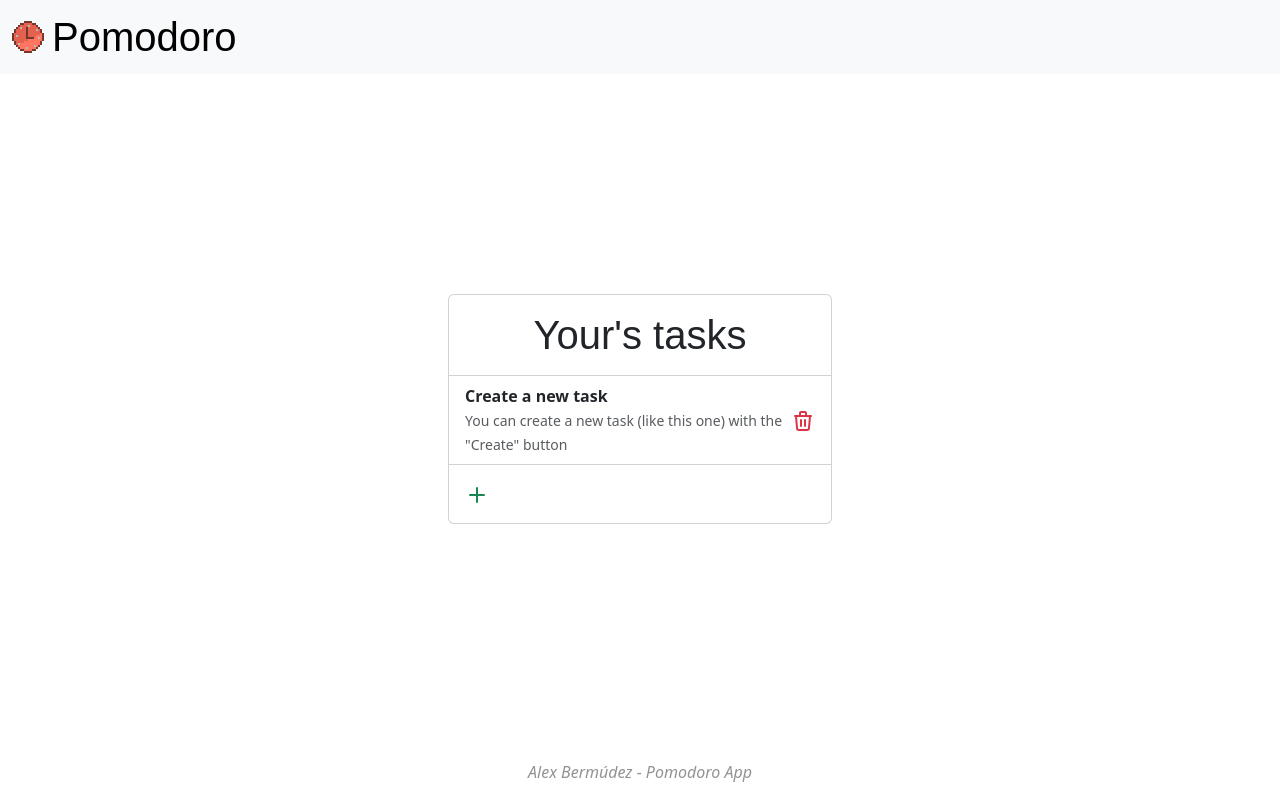
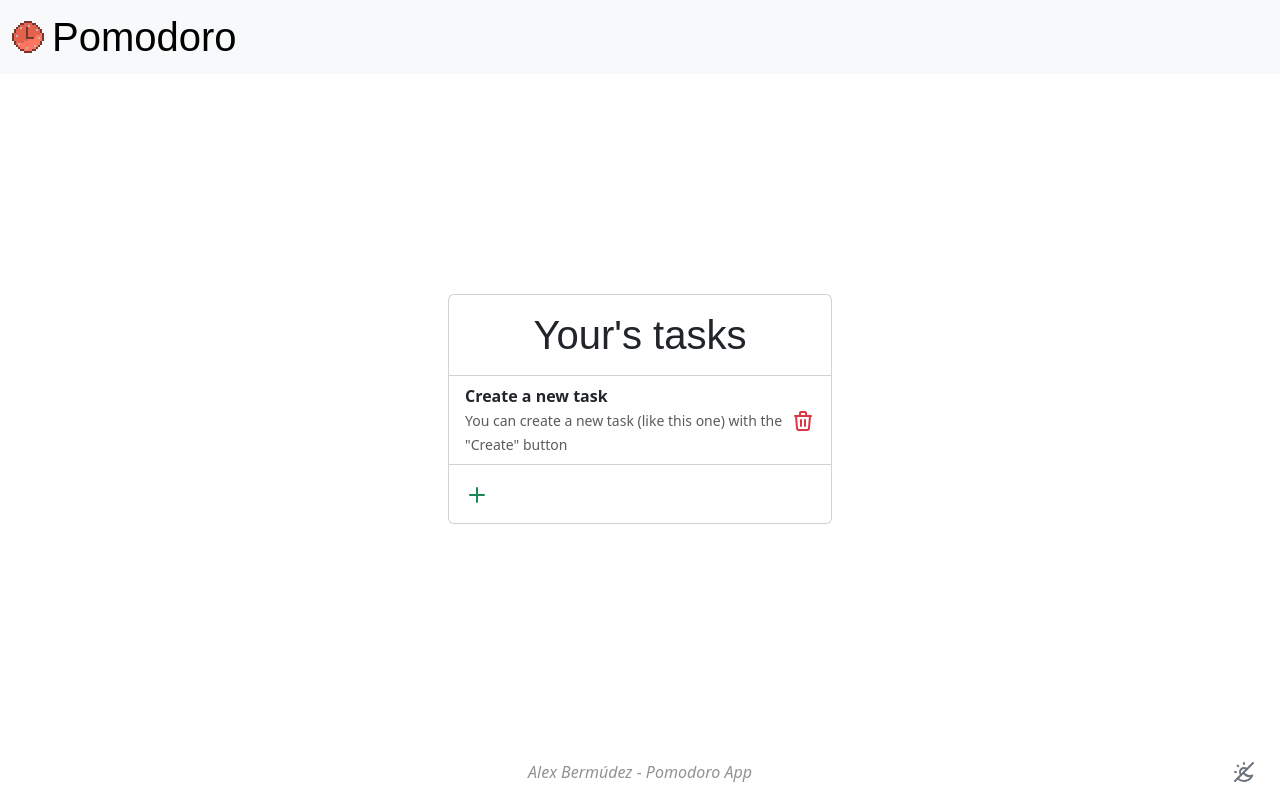
Before and after one commit to Alex-gb249/pomodoro-clock, a React (Vite) app: page / in a window 1280 px wide. Built offline with nearby package versions, Linux system fonts and the light colour scheme; a web font is replaced by a local one.

Commit message:
Move theme toggler from clock to footer

```diff
--- a/src/components/footer/Footer.tsx
+++ b/src/components/footer/Footer.tsx
@@ -1,11 +1,53 @@
+import { useContext } from 'react'
+import Moon from '../../assets/Moon'
+import Sun from '../../assets/Sun'
+import SunMoon from '../../assets/SunMoon'
 import './Footer.css'
+import { ThemeContext } from '../../contexts/Theme'
+import { turnNewTheme } from '../../utilities/ThemeUtils'
+import { Theme } from '../../models/Themes'
+import { PomodoroContext } from '../../contexts/Pomodoro'
 
 export function Footer() {
-    return (
-      <div className="d-flex justify-content-center align-items-center p-3">
-        <a href="https://github.com/Alex-gb249/pomodoro-clock" target="_blank" className="source-link text-body-tertiary fst-italic">
-          Alex Bermúdez - Pomodoro App
-        </a>
+  const { isCustomizing, isBreak } = useContext(PomodoroContext)
+
+  const { themeMode, setThemeMode } = useContext(ThemeContext)
+
+  const handleThemeMode = (newThemeMode: Theme) => {
+    turnNewTheme(newThemeMode, isBreak)
+    setThemeMode(newThemeMode)
+  }
+
+  return (
+    <div className='d-flex justify-content-center align-items-center p-3'>
+      <a
+        href='https://github.com/Alex-gb249/pomodoro-clock'
+        target='_blank'
+        className='source-link text-body-tertiary fst-italic'
+      >
+        Alex Bermúdez - Pomodoro App
+      </a>
+
+      <div className='position-absolute bottom-0 end-0 p-3'>
+        {!isCustomizing && themeMode === Theme.DARK && (
+          <a className='clickable text-secondary me-2' onClick={() => handleThemeMode(Theme.LIGHT)}>
+            <Moon />
+          </a>
+        )}
+        {!isCustomizing && themeMode === Theme.LIGHT && (
+          <a
+            className='clickable text-secondary me-2'
+            onClick={() => handleThemeMode(Theme.DYNAMIC)}
+          >
+            <Sun />
+          </a>
+        )}
+        {!isCustomizing && themeMode === Theme.DYNAMIC && (
+          <a className='clickable text-secondary me-2' onClick={() => handleThemeMode(Theme.DARK)}>
+            <SunMoon />
+          </a>
+        )}
       </div>
-    )
+    </div>
+  )
 }
--- a/src/components/task-manager/components/clock/Clock.tsx
+++ b/src/components/task-manager/components/clock/Clock.tsx
@@ -7,10 +7,6 @@ import {
 } from '../../../../utilities/ClockUtils'
 import { PomodoroContext } from '../../../../contexts/Pomodoro'
 import Skip from '../../../../assets/Skip'
-import { Theme } from '../../../../models/Themes'
-import Moon from '../../../../assets/Moon'
-import Sun from '../../../../assets/Sun'
-import SunMoon from '../../../../assets/SunMoon'
 import { ThemeContext } from '../../../../contexts/Theme'
 import { turnNewTheme } from '../../../../utilities/ThemeUtils'
 import Infinity from '../../../../assets/Infinity'
@@ -32,7 +28,7 @@ export function Clock() {
     setIsAutoRun,
   } = useContext(PomodoroContext)
 
-  const { themeMode, setThemeMode } = useContext(ThemeContext)
+  const { themeMode } = useContext(ThemeContext)
 
   const stopTimer = () => {
     setIsRunning(false)
@@ -71,11 +67,6 @@ export function Clock() {
 
     localStorage.setItem('isBreak', newIsBreak.toString())
     localStorage.setItem('savedSeconds', newSeconds.toString())
-  }
-
-  const handleThemeMode = (newThemeMode: Theme) => {
-    turnNewTheme(newThemeMode, isBreak)
-    setThemeMode(newThemeMode)
   }
 
   useEffect(() => {
@@ -159,24 +150,6 @@ export function Clock() {
       </div>
 
       <div className='d-flex justify-content-center align-items-center'>
-        {!isCustomizing && themeMode === Theme.DARK && (
-          <a className='clickable text-secondary me-2' onClick={() => handleThemeMode(Theme.LIGHT)}>
-            <Moon />
-          </a>
-        )}
-        {!isCustomizing && themeMode === Theme.LIGHT && (
-          <a
-            className='clickable text-secondary me-2'
-            onClick={() => handleThemeMode(Theme.DYNAMIC)}
-          >
-            <Sun />
-          </a>
-        )}
-        {!isCustomizing && themeMode === Theme.DYNAMIC && (
-          <a className='clickable text-secondary me-2' onClick={() => handleThemeMode(Theme.DARK)}>
-            <SunMoon />
-          </a>
-        )}
         {!isCustomizing && isAutoRun && (
           <a className='clickable text-secondary me-2' onClick={() => handleAutoRun(false)}>
             <Infinity />
```
